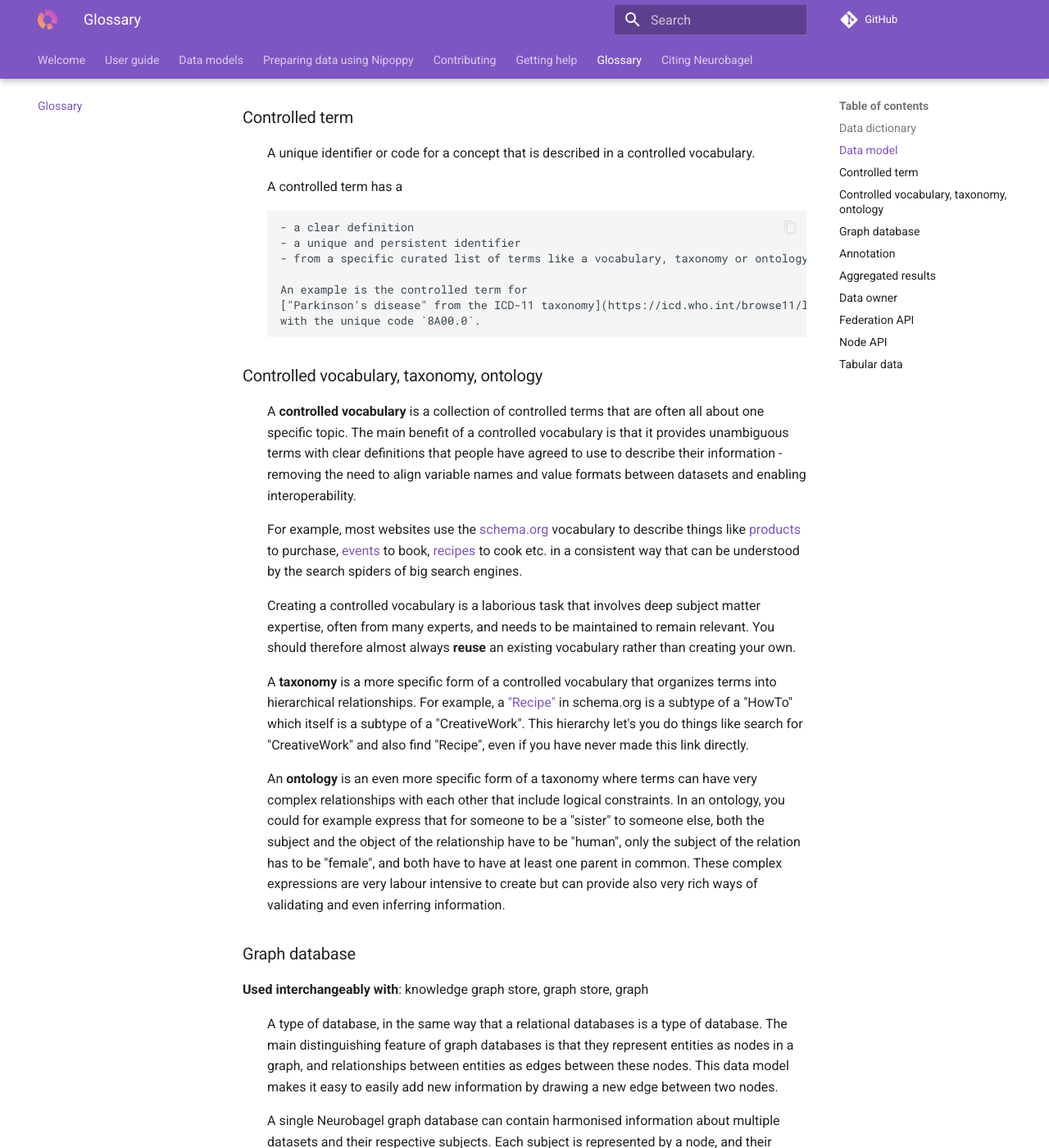
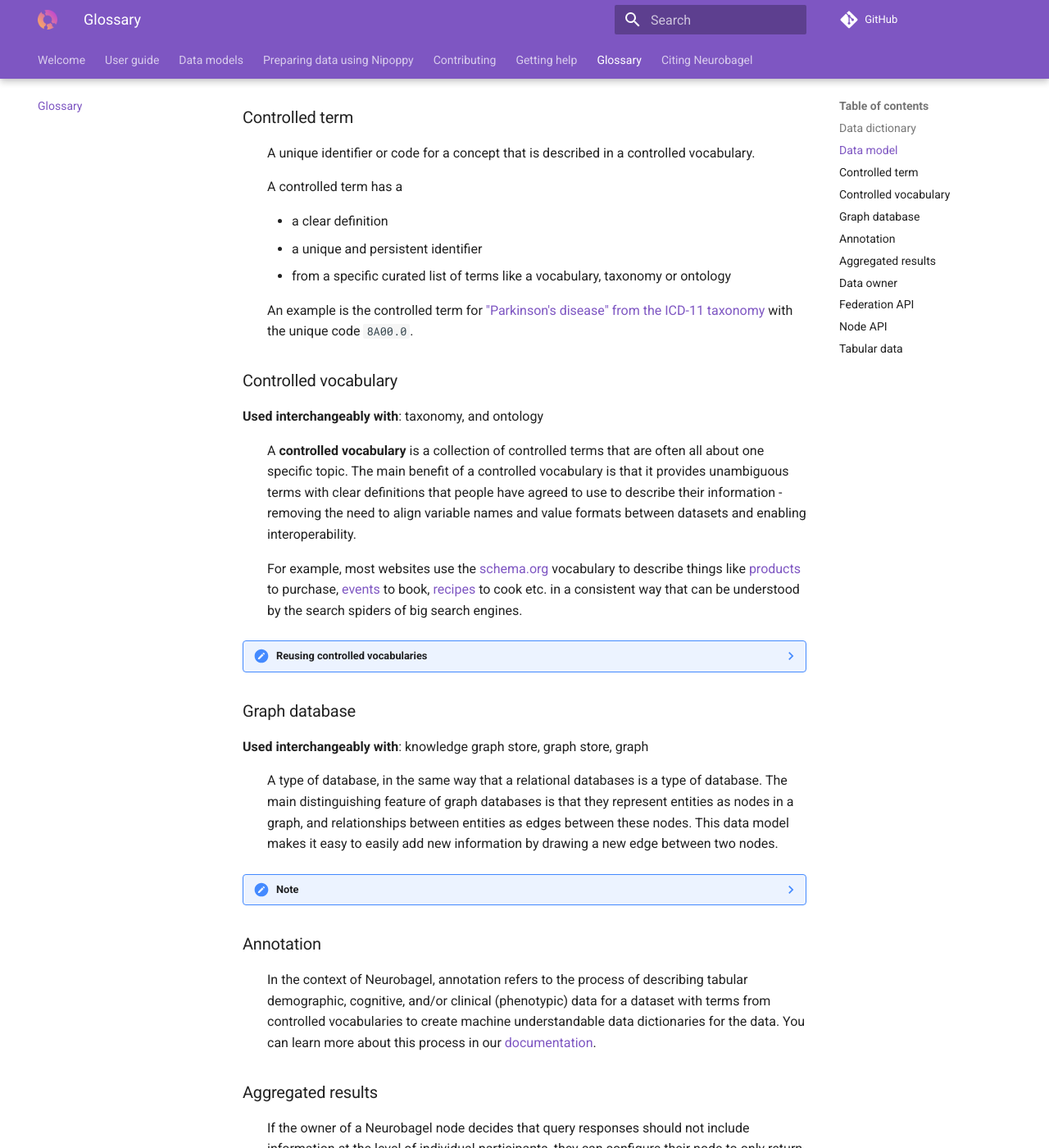
Before and after one commit to neurobagel/documentation, an MkDocs documentation site: the page built from docs/glossary.md, in a window 1280 px wide and 1400 px high, scrolled down 806 px. Shown: the whole window at 82% size. Built offline with MkDocs 1.6.1 and Material for MkDocs 9.7.7, drawn with Linux system fonts in a browser that asks for light colours; comment, search, counter and statistics services are not loaded; some of the changed text lies outside the part shown.

Commit message:
Apply remaining review suggestions

```diff
--- a/docs/glossary.md
+++ b/docs/glossary.md
@@ -32,15 +32,17 @@ This glossary compiles some key terms used in the Neurobagel documentation and d
 
     A controlled term has a
 
-        - a clear definition
-        - a unique and persistent identifier
-        - from a specific curated list of terms like a vocabulary, taxonomy or ontology
+    - a clear definition
+    - a unique and persistent identifier
+    - from a specific curated list of terms like a vocabulary, taxonomy or ontology
 
-        An example is the controlled term for
-        ["Parkinson's disease" from the ICD-11 taxonomy](https://icd.who.int/browse11/l-m/en#/http://id.who.int/icd/entity/296066191)
-        with the unique code `8A00.0`.
+    An example is the controlled term for
+    ["Parkinson's disease" from the ICD-11 taxonomy](https://icd.who.int/browse11/l-m/en#/http://id.who.int/icd/entity/296066191)
+    with the unique code `8A00.0`.
 
-### Controlled vocabulary, taxonomy, ontology
+### Controlled vocabulary
+**Used interchangeably with**: taxonomy, and ontology
+
 :   A **controlled vocabulary** is a collection of controlled terms that
     are often all about one specific topic. The main benefit of a
     controlled vocabulary is that it provides unambiguous terms with
@@ -56,6 +58,7 @@ This glossary compiles some key terms used in the Neurobagel documentation and d
     in a consistent way that can be understood by
     the search spiders of big search engines.
 
+??? Note "Reusing controlled vocabularies"
     Creating a controlled vocabulary is a laborious task
     that involves deep subject matter expertise, often from many experts,
     and needs to be maintained to remain relevant.
@@ -89,9 +92,10 @@ This glossary compiles some key terms used in the Neurobagel documentation and d
     This data model makes it easy to easily add new information
     by drawing a new edge between two nodes.
 
+??? note
     A single Neurobagel graph database can contain harmonised information about multiple datasets and their respective subjects. Each subject is represented by a node, and their harmonised phenotypic and imaging data characteristics are described using controlled terms connected to the subject node via a series of edges that individually encode the type of attribute described by the controlled term.
 
-    Neurobagel uses the RDF graph data model, see also https://en.wikipedia.org/wiki/Graph_database.
+    Neurobagel uses the RDF graph data model, see also [https://en.wikipedia.org/wiki/Graph_database](https://en.wikipedia.org/wiki/Graph_database).
 
 ### Annotation
 :   In the context of Neurobagel, annotation refers to the process
@@ -117,7 +121,7 @@ This glossary compiles some key terms used in the Neurobagel documentation and d
     stored inside the node.
 
 ### Federation API
-_Used interchangeably with_: f-API
+**Used interchangeably with**: f-API
 :   A standalone service that allows query users to send a single
     query and have it automatically sent to many Neurobagel node APIs
     (n-API) without having to know where these node APIs are located.
@@ -130,7 +134,7 @@ _Used interchangeably with_: f-API
     able to work either directly with a single n-API or with an f-API.
 
 ### Node API
-_Used interchangeably with_: n-API
+**Used interchangeably with**: n-API
 :   A Neurobagel "node" is a locally deployed service
     that holds information about data for one data owner who controls
     and manages the node. A node has two core components:
```
